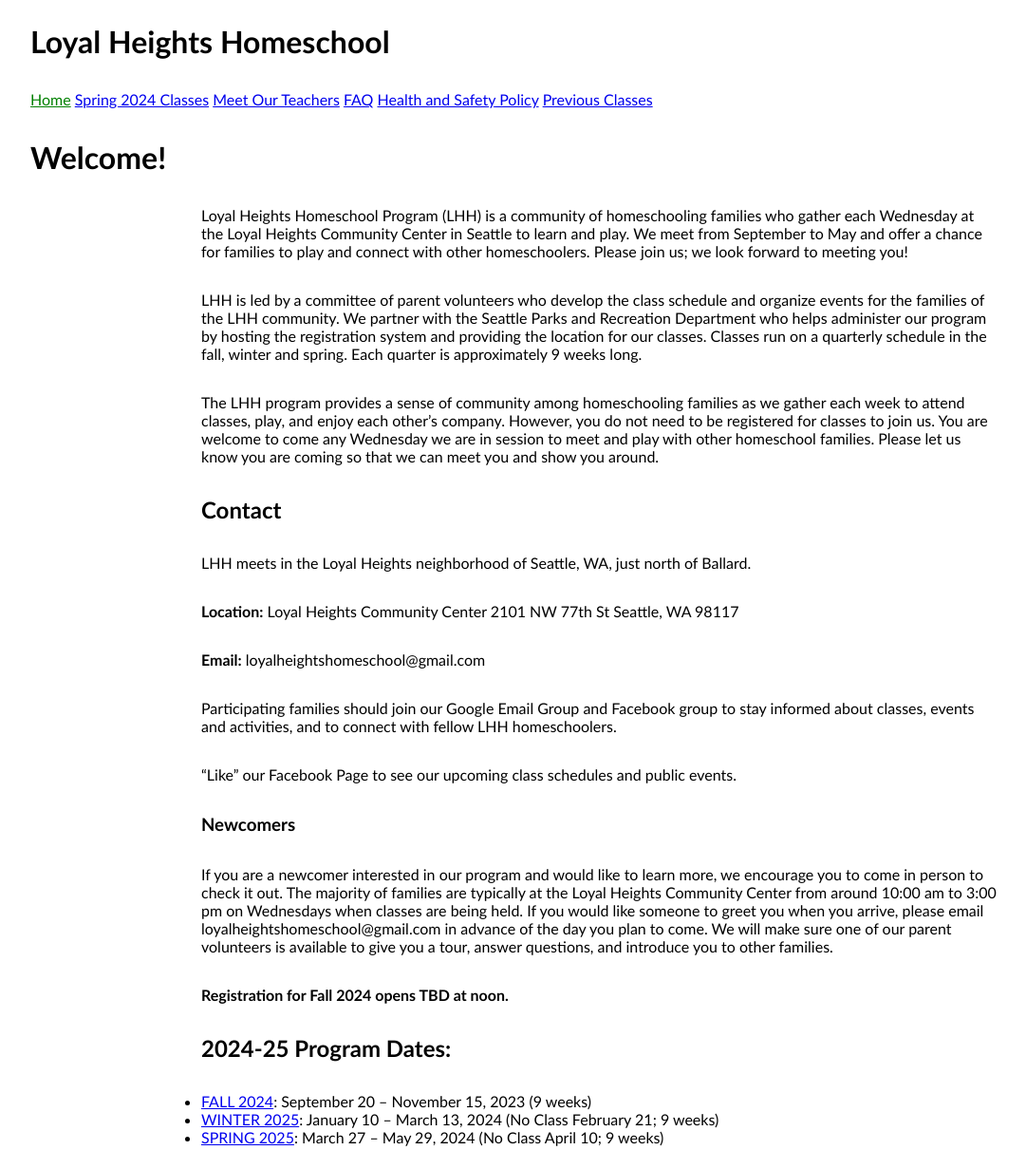
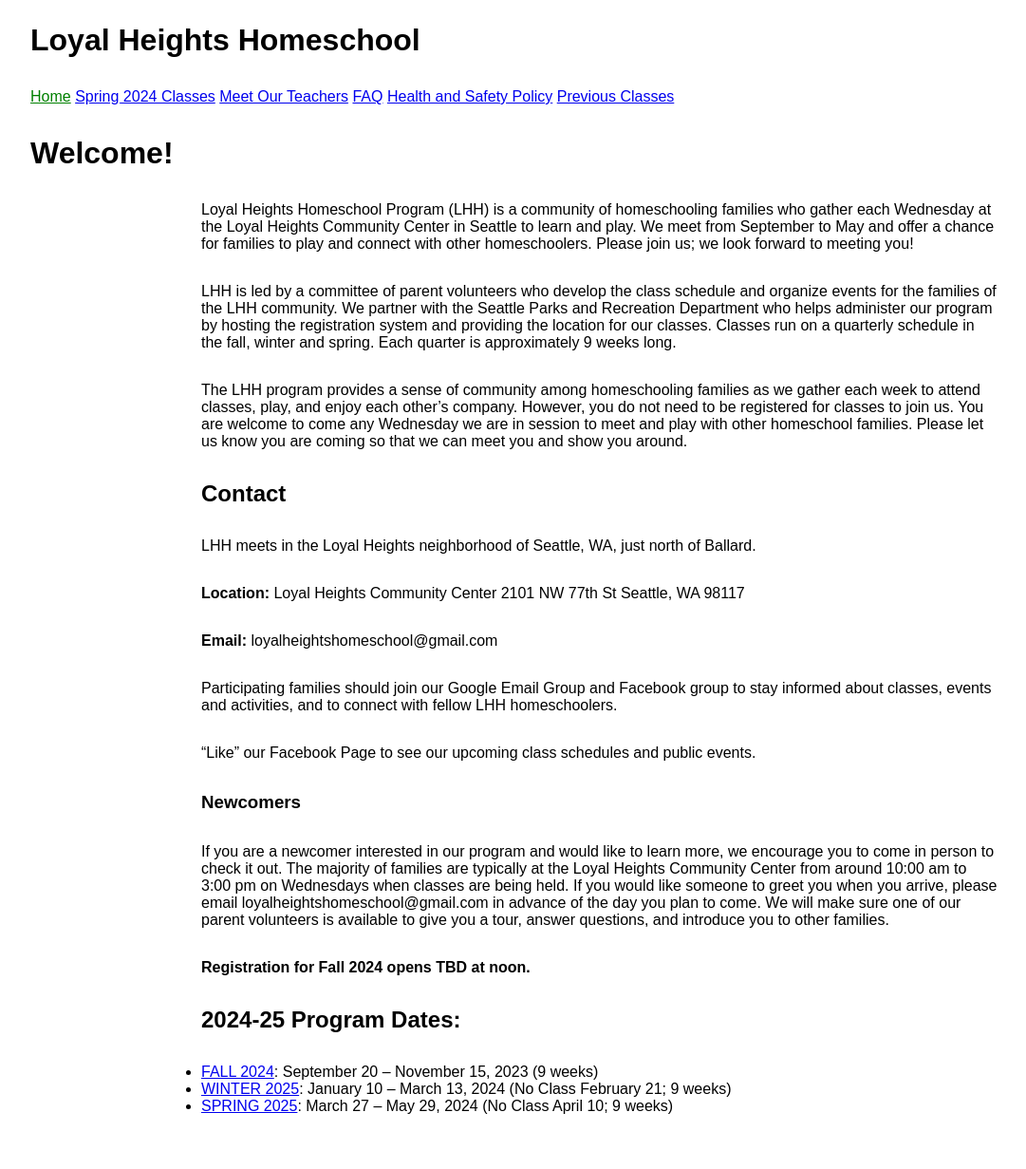
Before and after one commit to loyalheightshomeschool/loyalheightshomeschool.github.io, a Jekyll site: the page built from index.md, in a window 1280 px wide. Shown: the whole page at 95% size, without its empty margins (8-1089 px from the left). Built offline with Jekyll 4.4.1, drawn with Linux system fonts in a browser that asks for light colours; after the commit the page ends 1198 px from its top, so only the background shows below that.

Commit message:
Update main.scss

```diff
--- a/_sass/main.scss
+++ b/_sass/main.scss
@@ -2,7 +2,7 @@
   color: green;
 }
 body {
-  font-family: Calibri, sans-serif;
+  font-family: sans-serif;
   font-size: 16px;
 }
 body > * {
```
